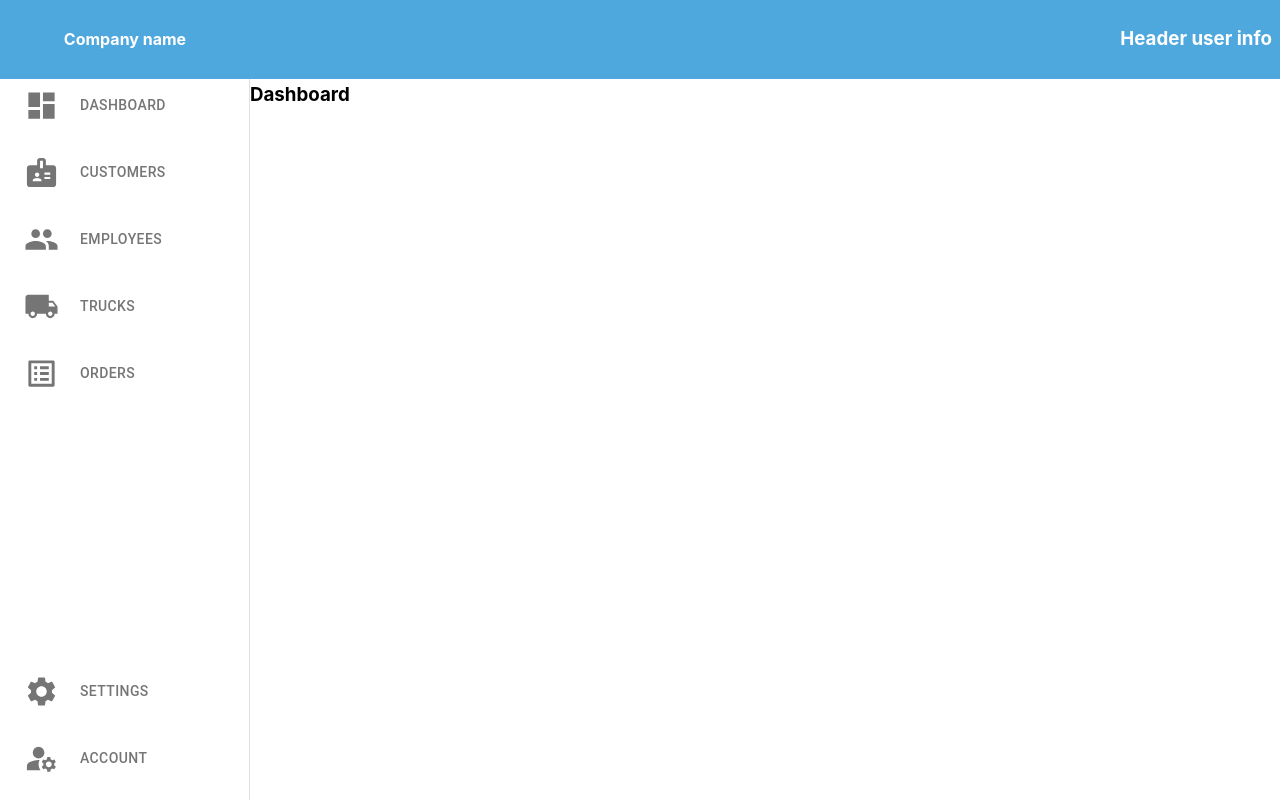
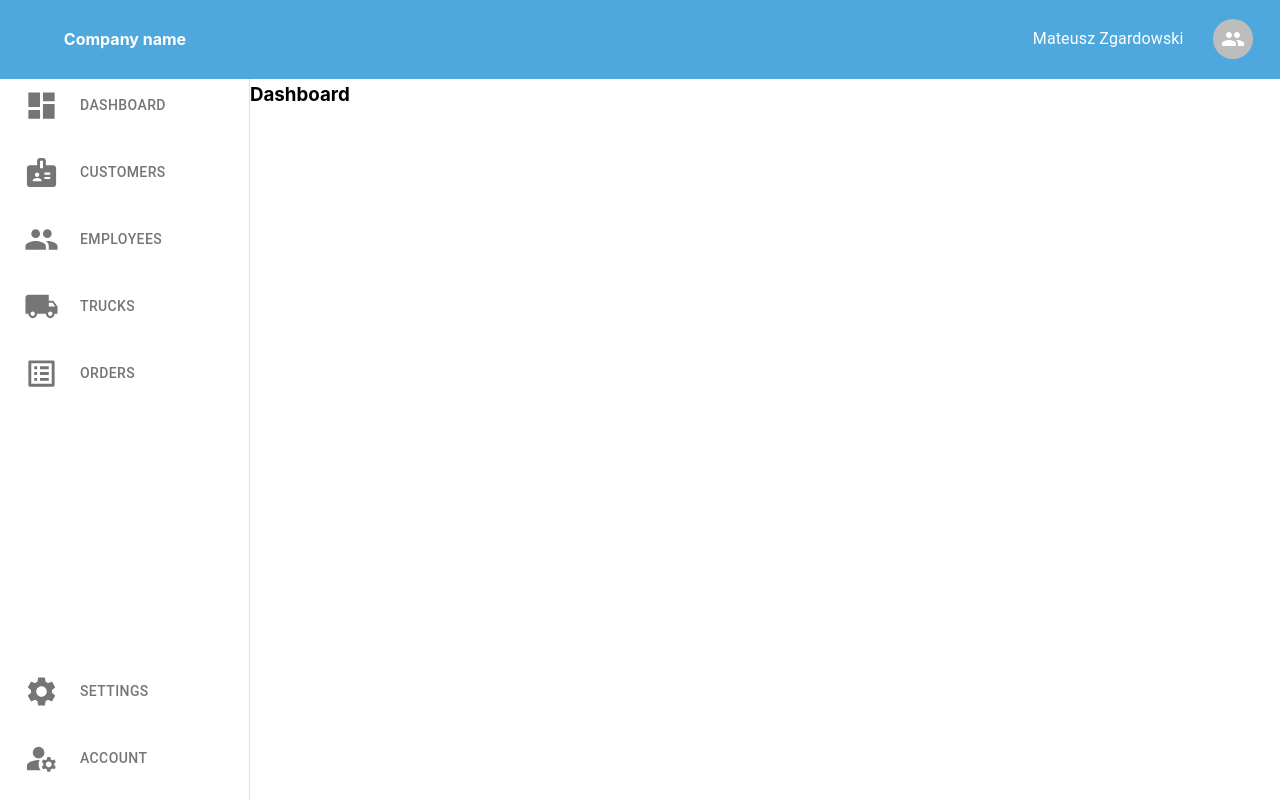
Before and after one commit to mzgardowski/transport-app, a React (Create React App) app: page / in a window 1280 px wide. Built offline with nearby package versions, Linux system fonts and the light colour scheme.

Commit message:
Add menu for header

```diff
--- a/src/components/HeaderUserInfo.tsx
+++ b/src/components/HeaderUserInfo.tsx
@@ -1,10 +1,103 @@
 import React from "react";
-import { Box } from "@mui/material";
+import {
+  Box,
+  Avatar,
+  Typography,
+  Menu,
+  MenuItem,
+  IconButton,
+  ListItemIcon,
+} from "@mui/material";
+import {
+  People,
+  PersonOffOutlined,
+  Logout,
+  EmojiTransportation,
+} from "@mui/icons-material";
 
 const HeaderUserInfo = () => {
+  const [anchorEl, setAnchorEl] = React.useState<null | HTMLElement>(null);
+  const open = Boolean(anchorEl);
+  const handleClick = (event: React.MouseEvent<HTMLElement>) => {
+    setAnchorEl(event.currentTarget);
+  };
+  const handleClose = () => {
+    setAnchorEl(null);
+  };
+
   return (
-    <Box>
-      <h3>Header user info</h3>
+    <Box
+      sx={{
+        display: "flex",
+        flexDirection: "row",
+        alignItems: "center",
+        justifyContent: "space-around",
+        width: "250px",
+      }}
+    >
+      <Typography variant="body1">Mateusz Zgardowski</Typography>
+      <Box
+        sx={{
+          display: "flex",
+          alignItems: "center",
+          flexDirection: "row",
+        }}
+      >
+        <IconButton onClick={handleClick}>
+          <Avatar>
+            <People />
+          </Avatar>
+        </IconButton>
+        <Menu
+          anchorEl={anchorEl}
+          id="account-menu"
+          open={open}
+          onClose={handleClose}
+          onClick={handleClose}
+          PaperProps={{
+            elevation: 0,
+            sx: {
+              overflow: "visible",
+              filter: "drop-shadow(0px 6px 8px rgba(0,0,0,0.32))",
+              width: 250,
+              mt: 1.5,
+              "&:before": {
+                content: '""',
+                display: "block",
+                position: "absolute",
+                top: 0,
+                right: 22,
+                width: 10,
+                height: 10,
+                bgcolor: "background.paper",
+                transform: "translateY(-50%) rotate(45deg)",
+                zIndex: 0,
+              },
+            },
+          }}
+          transformOrigin={{ horizontal: "right", vertical: "top" }}
+          anchorOrigin={{ horizontal: "right", vertical: "bottom" }}
+        >
+          <MenuItem onClick={handleClose}>
+            <ListItemIcon>
+              <PersonOffOutlined />
+            </ListItemIcon>
+            Profile
+          </MenuItem>
+          <MenuItem onClick={handleClose}>
+            <ListItemIcon>
+              <EmojiTransportation />
+            </ListItemIcon>
+            Company
+          </MenuItem>
+          <MenuItem onClick={handleClose}>
+            <ListItemIcon>
+              <Logout />
+            </ListItemIcon>
+            Logout
+          </MenuItem>
+        </Menu>
+      </Box>
     </Box>
   );
 };
```
Also changed, not shown: 2 other files (tests, documents, lock files or other folders).
